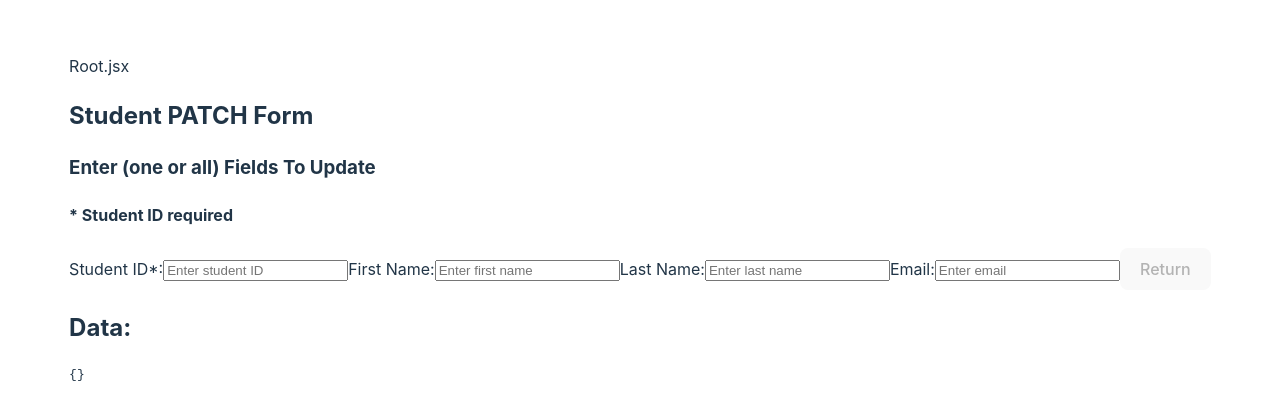
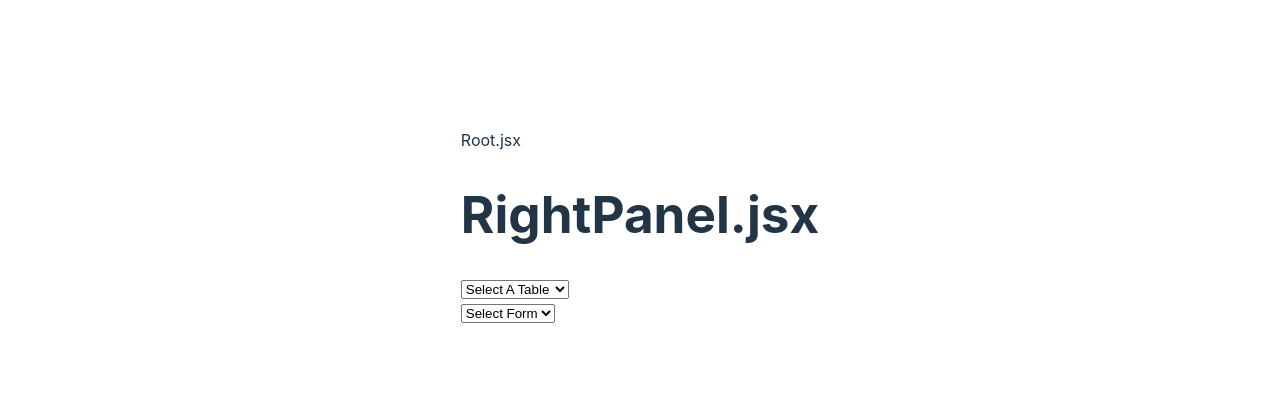
Before and after one commit to aahx/AWS-Cloud-Database-Query-Hub, a React (Vite) app: page / in a window 1280 px wide. Shown: the part 174-594 px from the top of the page. Built offline with nearby package versions, Linux system fonts and the light colour scheme.

Commit message:
fixed student get error message

```diff
--- a/src/components/RightPanel/StudentCrud/StudentGet.jsx
+++ b/src/components/RightPanel/StudentCrud/StudentGet.jsx
@@ -23,7 +23,7 @@ export default function StudentGet() {
             setData(response.data);
         } catch (error) {
             console.error(error);
-            setResponseData(error.message);
+            setData(error.message);
         } finally {
             setLoading(false);
             setStudentId("");
--- a/src/routes/Root.jsx
+++ b/src/routes/Root.jsx
@@ -13,10 +13,10 @@ export default function Root() {
     <>
     Root.jsx
     {/* <LeftPanel /> */}
-    {/* <RightPanel /> */}
+    <RightPanel />
     {/* <StudentGet/> */}
     {/* <StudentPost/> */}
-    <StudentPatch/>
+    {/* <StudentPatch/> */}
     </>
   );
 }
```
